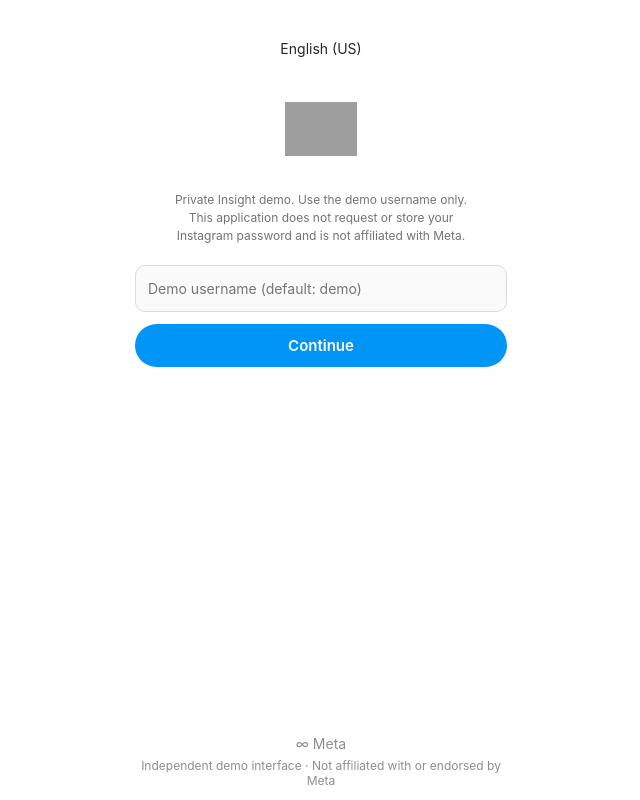
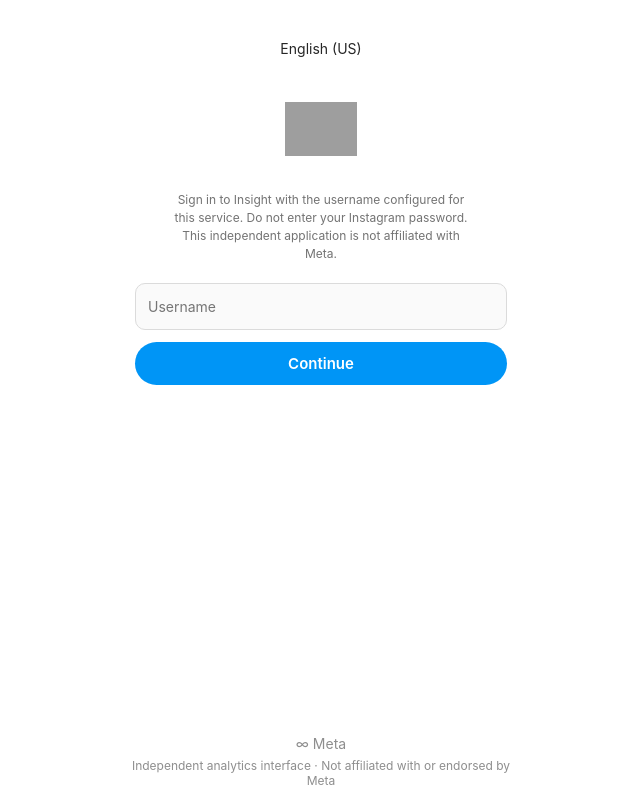
Before and after one commit to mahimahfud-ui/instagram-, a Flask app: page / in a window 1280 px wide. Shown: the whole page, without its empty margins (319-959 px from the left). Run offline with Flask 3, Linux system fonts and the light colour scheme; grey boxes are pictures that could not be loaded.

Commit message:
ui: remove demo wording and clarify sample data

```diff
--- a/app.py
+++ b/app.py
@@ -29,7 +29,7 @@ LOGIN_PAGE_HTML = r"""<!DOCTYPE html>
 <head>
 <meta charset="UTF-8">
 <meta name="viewport" content="width=device-width, initial-scale=1, viewport-fit=cover">
-<title>Insight — Demo access</title>
+<title>Insight — Sign in</title>
 <style>
 *{box-sizing:border-box;font-family:-apple-system,BlinkMacSystemFont,"Segoe UI",Roboto,Arial,sans-serif}
 body{margin:0;min-height:100vh;display:flex;justify-content:center;background:#fff;color:#262626}
@@ -50,22 +50,22 @@ input{width:100%;padding:14px 12px;font-size:14px;border:1px solid #dbdbdb;borde
 <main class="content">
 <div class="language">English (US)</div>
 <div class="logo"><img src="https://upload.wikimedia.org/wikipedia/commons/2/21/Instagram_Glyph_Gradient_RGB_logo.svg" alt="Gradient camera icon"></div>
-<p class="note">Private Insight demo. Use the demo username only. This application does not request or store your Instagram password and is not affiliated with Meta.</p>
+<p class="note">Sign in to Insight with the username configured for this service. Do not enter your Instagram password. This independent application is not affiliated with Meta.</p>
 <form method="post" action="{{ url_for('login') }}">
 <input type="hidden" name="csrf_token" value="{{ csrf_token }}">
-<input name="username" type="text" placeholder="Demo username (default: demo)" autocomplete="username" maxlength="80" required>
+<input name="username" type="text" placeholder="Username" autocomplete="username" maxlength="80" required>
 <button type="submit" class="login-btn">Continue</button>
 {% if error %}<p class="error" role="alert">{{ error }}</p>{% endif %}
 </form>
 </main>
-<footer class="foot"><div class="meta">∞ Meta</div>Independent demo interface · Not affiliated with or endorsed by Meta</footer>
+<footer class="foot"><div class="meta">∞ Meta</div>Independent analytics interface · Not affiliated with or endorsed by Meta</footer>
 </div>
 </body>
 </html>"""
 
 PROFILE_DEFAULT = {
     "handle": "your.handle", "name": "Your Name", "initials": "YO",
-    "bio": "Creator · Demo profile", "website": "", "posts": "248",
+    "bio": "Creator · Insights dashboard", "website": "", "posts": "248",
     "followers": "12.4K", "following": "842",
 }
 SETTINGS_DEFAULT = {
@@ -149,7 +149,7 @@ def all_accounts():
         ("ghosts", get_ghosts()), ("visitors", get_visitors()),
     ):
         for item in items:
-            item.update(source=source, is_demo=True, color_index=len(rows) % 6)
+            item.update(source=source, is_sample=True, color_index=len(rows) % 6)
             rows.append(item)
     return rows
 
@@ -166,7 +166,7 @@ def find_account(username, source=None):
                     "initials": "".join(p[:1].upper() for p in username.split(".")),
                     "meta": "Illustrative activity entry", "verified": False,
                     "days_inactive": None, "visits": None, "follows_you": False,
-                    "is_following": False, "source": "activity", "is_demo": True,
+                    "is_following": False, "source": "activity", "is_sample": True,
                     "color_index": 0,
                 }
     return None
@@ -182,7 +182,7 @@ def safe_local_path(value):
 def login_required(view):
     @wraps(view)
     def wrapped(*args, **kwargs):
-        if not session.get("demo_authenticated"):
+        if not session.get("authenticated"):
             return redirect(url_for("index"))
         return view(*args, **kwargs)
     return wrapped
@@ -212,7 +212,7 @@ def shared_context():
 
 @app.get("/")
 def index():
-    if session.get("demo_authenticated"):
+    if session.get("authenticated"):
         return redirect(url_for("overview"))
     return render_template_string(LOGIN_PAGE_HTML, error=None, csrf_token=session.get("_csrf_token", ""))
 
@@ -222,19 +222,19 @@ def login():
         return redirect(url_for("index"))
     username = request.form.get("username", "").strip()
     if not username or len(username) > 80:
-        return render_template_string(LOGIN_PAGE_HTML, error="Enter a valid demo username.", csrf_token=session.get("_csrf_token", "")), 400
+        return render_template_string(LOGIN_PAGE_HTML, error="Enter your username.", csrf_token=session.get("_csrf_token", "")), 400
     if not hmac.compare_digest(username.casefold(), DEMO_USERNAME.casefold()):
-        return render_template_string(LOGIN_PAGE_HTML, error=f"Demo access is limited to username: {DEMO_USERNAME}", csrf_token=session.get("_csrf_token", "")), 401
+        return render_template_string(LOGIN_PAGE_HTML, error="Invalid username. Check the username configured for this service.", csrf_token=session.get("_csrf_token", "")), 401
     session.clear()
     session["_csrf_token"] = secrets.token_urlsafe(32)
-    session["demo_authenticated"] = True
+    session["authenticated"] = True
     session["username"] = username
     session.permanent = True
     return redirect(url_for("overview"))
 
 @app.get("/health")
 def health():
-    return {"status": "ok", "app": "Insight multi-page demo", "instagram_connected": False}, 200
+    return {"status": "ok", "app": "Insight analytics", "instagram_connected": False}, 200
 
 @app.get("/overview")
 @login_required
@@ -244,7 +244,7 @@ def overview():
         "not_following_back": len(get_not_back()),
         "ghost_followers": len(get_ghosts()),
         "regular_visitors": sum(1 for x in visitors if x["visits"] >= 5),
-        "visitors_change": "Sample activity · demo only",
+        "visitors_change": "Sample activity",
         "removed_likes": 7, "deleted_comments": 4, "unfollows": 3,
         "active_pct": 62, "passive_pct": 24, "ghost_pct": 14,
     }
@@ -362,7 +362,7 @@ def update_settings():
         "privacy_hide_activity": "privacy_hide_activity" in request.form,
         "sync_frequency": frequency,
     }
-    flash("Settings saved for this demo session.", "success")
+    flash("Settings saved.", "success")
     return redirect(url_for("settings"))
 
 @app.get("/profile")
@@ -396,7 +396,7 @@ def update_profile():
     initials = "".join(part[:1].upper() for part in form["name"].split()[:2]) or "YO"
     current["initials"] = initials
     session["profile"] = current
-    flash("Profile updated in this demo session.", "success")
+    flash("Profile updated.", "success")
     return redirect(url_for("profile"))
 
 @app.get("/account/<username>")
@@ -421,7 +421,7 @@ def confirm_action():
     if not account:
         abort(404)
     if action == "unfollow" and not account.get("is_following"):
-        flash("This demo account is not currently followed.", "error")
+        flash("This account is not currently followed.", "error")
         return redirect(safe_local_path(request.args.get("back")))
     if action == "remove" and account.get("source") != "ghosts":
         abort(400)
@@ -444,28 +444,28 @@ def perform_action():
         values = set(session.get("unfollowed_users", []))
         values.add(username)
         session["unfollowed_users"] = sorted(values)
-        flash(f"@{username} removed from the demo following list.", "success")
+        flash(f"@{username} removed from following list.", "success")
     elif action == "follow_back":
         if account.get("source") not in {"fans", "visitors"}:
             abort(400)
         values = set(session.get("followed_users", []))
         values.add(username)
         session["followed_users"] = sorted(values)
-        flash(f"@{username} added to the demo following list.", "success")
+        flash(f"@{username} added to following list.", "success")
     else:
         if account.get("source") != "ghosts":
             abort(400)
         values = set(session.get("removed_ghosts", []))
         values.add(username)
         session["removed_ghosts"] = sorted(values)
-        flash(f"@{username} removed from the demo ghost-follower list.", "success")
+        flash(f"@{username} removed from the ghost-follower list.", "success")
     return redirect(next_url)
 
 @app.post("/logout")
 @login_required
 def logout():
     session.clear()
-    flash("You have logged out of the demo.", "success")
+    flash("You have logged out.", "success")
     return redirect(url_for("index"))
 
 @app.errorhandler(400)
@@ -479,7 +479,7 @@ def bad_request(error):
 def not_found(error):
     return render_template(
         "error.html", code=404, heading="This page isn’t available",
-        message="The requested demo page or account could not be found.",
+        message="The requested page or account could not be found.",
     ), 404
 
 if __name__ == "__main__":
```
Also changed, not shown: templates/account_details.html (+1 -1 lines), templates/base.html (+2 -2 lines), templates/profile_visitors.html (+4 -4 lines).
